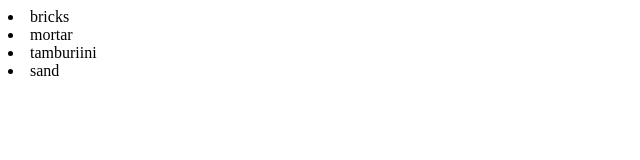
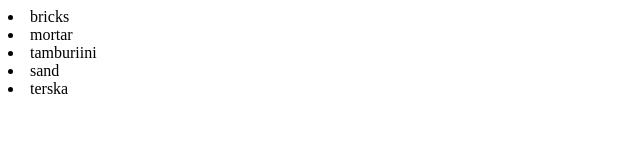
Before and after one commit to BasalGanglia/newGitTest, a plain HTML site: page index.html in a window 1280 px wide. Shown: the full height of the page, 0-640 px from the left. Drawn offline with Linux system fonts and the light colour scheme.

Commit message:
made changes2

```diff
--- a/index.html
+++ b/index.html
@@ -9,6 +9,7 @@
 	<li>mortar</li>
 	<li>tamburiini</li>
 	<li>sand</li>
+	<li>terska</li>
 </div>
 </body>
 </html>
```
